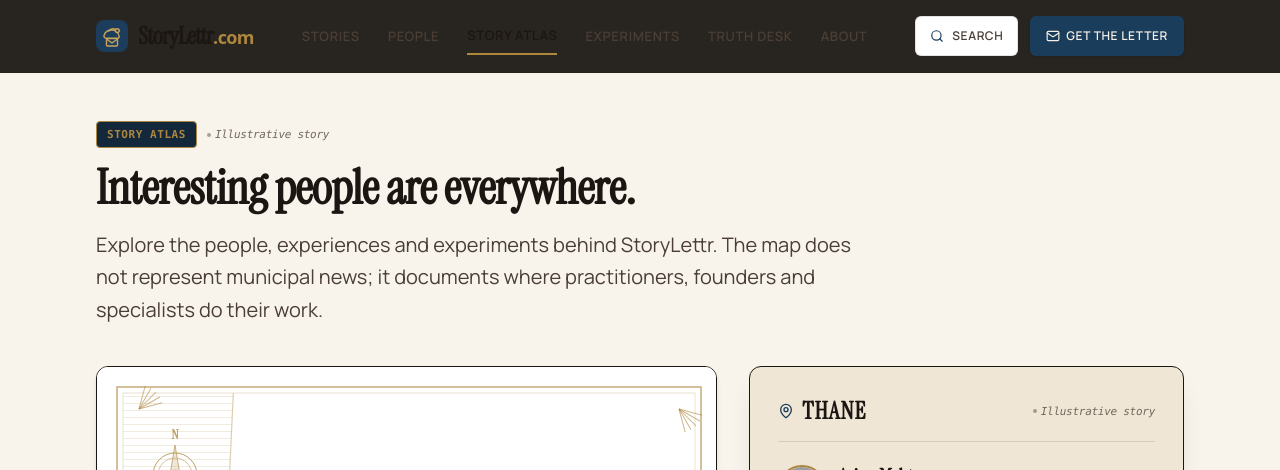
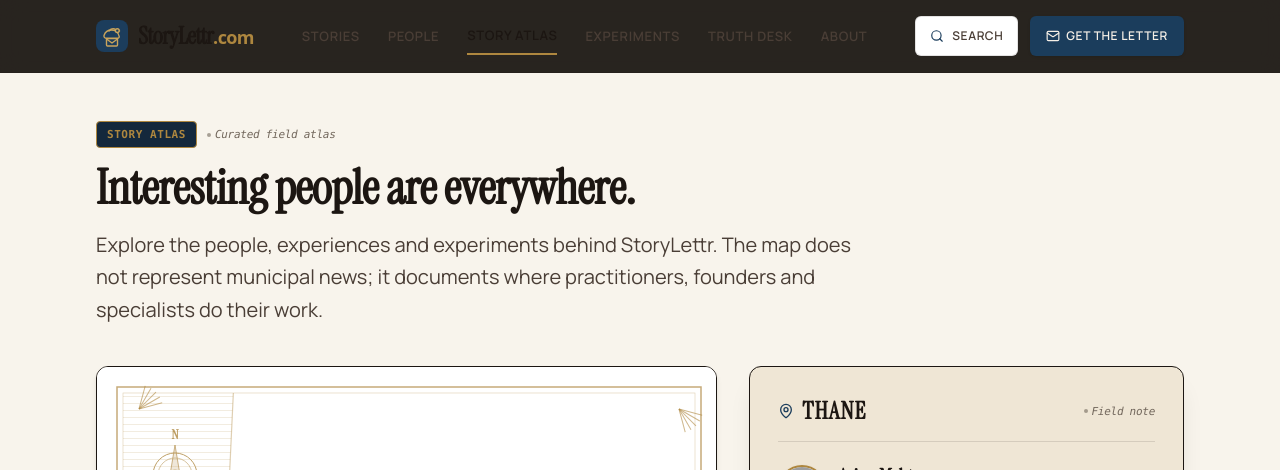
Before and after one commit to Raj117m/Storylettr, a React (Vite) app: page /atlas in a window 1280 px wide. Shown: the top 470 px of the page. Built offline with nearby package versions, Linux system fonts and the light colour scheme; grey boxes are pictures that could not be loaded; a web font is replaced by a local one.

Commit message:
feat(disclosures): support granular disclosure labels across discovery routes

```diff
--- a/src/components/DemoBadge.jsx
+++ b/src/components/DemoBadge.jsx
@@ -1,7 +1,7 @@
 import React from 'react';
 
-export default function DemoBadge({ type = 'story', className = '' }) {
-  const label = type === 'data' ? 'Example data' : 'Illustrative story';
+export default function DemoBadge({ type = 'story', label: customLabel, className = '' }) {
+  const label = customLabel || (type === 'data' ? 'Example data' : 'Illustrative story');
   return (
     <span
       className={`text-[11px] font-mono tracking-tight inline-flex items-center gap-1 select-none ${className}`}
```
Also changed, not shown: 56 other files (tests, documents, lock files or other folders).
